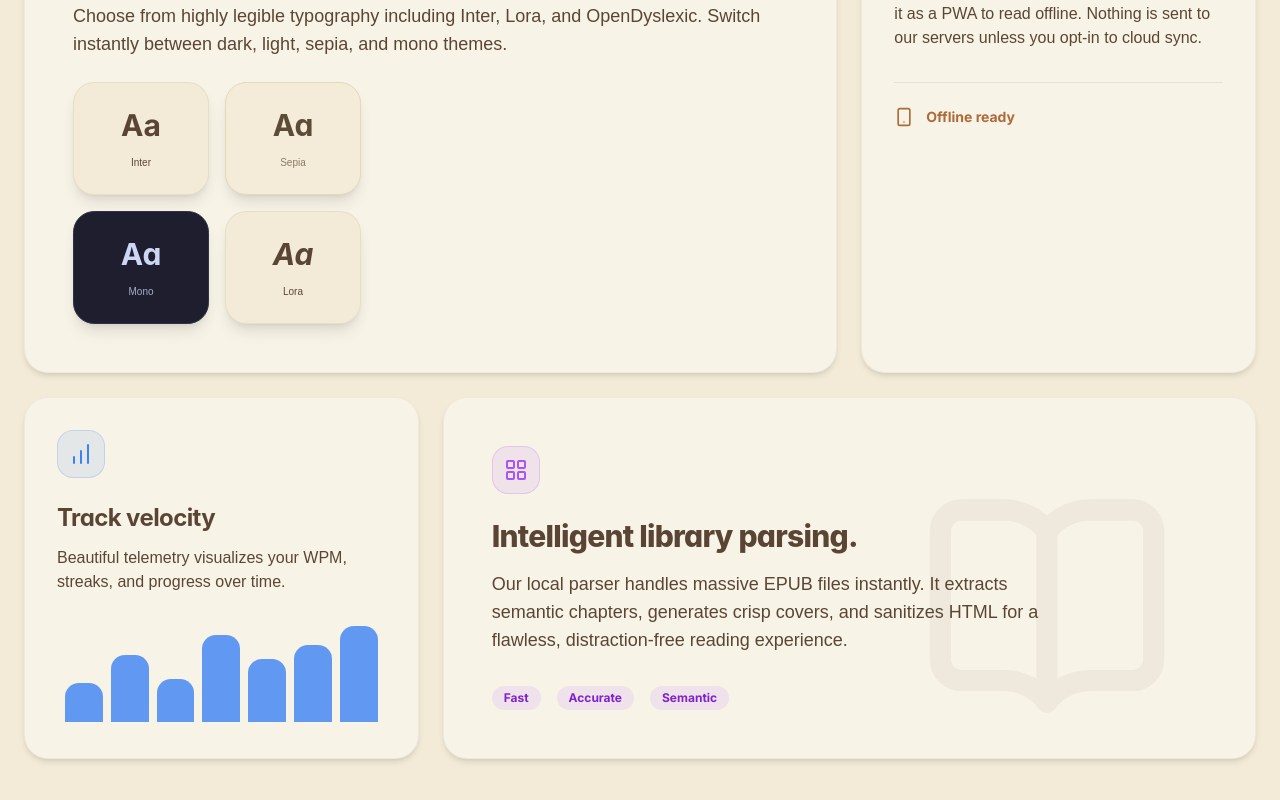
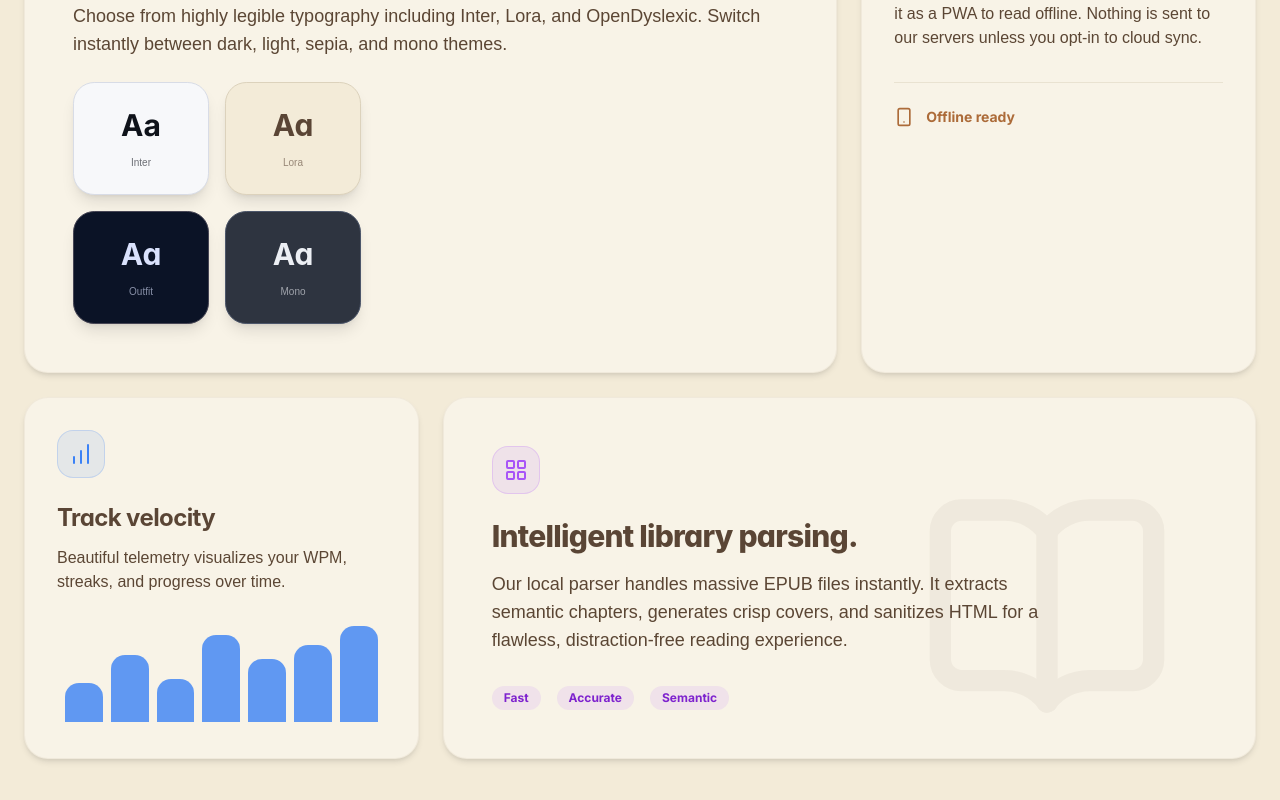
Before and after one commit to Doritozz05/Visus, a Next.js app: page / in a window 1280 px wide. Shown: the part 2938-3738 px from the top of the page. Built offline with nearby package versions, Linux system fonts and the light colour scheme; no server answers; a web font is replaced by a local one.

Commit message:
Update BentoFeatures.tsx

```diff
--- a/src/components/landing/BentoFeatures.tsx
+++ b/src/components/landing/BentoFeatures.tsx
@@ -32,21 +32,25 @@ export function BentoFeatures() {
           </div>
 
           <div className="w-full md:w-72 grid grid-cols-2 gap-4 shrink-0">
-            <div className="bg-background rounded-2xl border border-border/50 p-6 text-center shadow-lg transition-transform hover:scale-105">
-              <span className="font-sans text-3xl font-bold text-foreground block">Aa</span>
-              <span className="text-[10px] text-muted-foreground mt-3 block">Inter</span>
+            {/* Square 1: Light Paper + Inter */}
+            <div className="bg-[#f7f8fa] rounded-2xl border border-[#d8dce6] p-6 text-center shadow-lg transition-transform hover:scale-105">
+              <span className="font-sans text-3xl font-bold text-[#0f131a] block">Aa</span>
+              <span className="text-[10px] text-[#0f131a]/60 mt-3 block">Inter</span>
             </div>
-            <div className="bg-[#f4ecd8] rounded-2xl border border-[#e5d8b8] p-6 text-center shadow-lg transition-transform hover:scale-105">
-              <span className="font-serif text-3xl font-bold text-[#5c4b37] block">Aa</span>
-              <span className="text-[10px] text-[#8a7b66] mt-3 block">Sepia</span>
+            {/* Square 2: Sepia Warm + Lora */}
+            <div className="bg-[#f3ebd8] rounded-2xl border border-[#dcd2bc] p-6 text-center shadow-lg transition-transform hover:scale-105">
+              <span className="font-serif text-3xl font-bold text-[#5a4535] block">Aa</span>
+              <span className="text-[10px] text-[#5a4535]/60 mt-3 block">Lora</span>
             </div>
-            <div className="bg-[#1e1e2e] rounded-2xl border border-[#313244] p-6 text-center shadow-lg transition-transform hover:scale-105">
-              <span className="font-mono text-3xl font-bold text-[#cdd6f4] block">Aa</span>
-              <span className="text-[10px] text-[#a6adc8] mt-3 block">Mono</span>
+            {/* Square 3: Dark Violet + Outfit */}
+            <div className="bg-[#0b1326] rounded-2xl border border-[#464554] p-6 text-center shadow-lg transition-transform hover:scale-105">
+              <span className="font-heading text-3xl font-bold text-[#dae2fd] block">Aa</span>
+              <span className="text-[10px] text-[#dae2fd]/60 mt-3 block">Outfit</span>
             </div>
-            <div className="bg-background rounded-2xl border border-border/50 p-6 text-center flex flex-col items-center justify-center shadow-lg transition-transform hover:scale-105">
-              <span className="font-serif text-3xl font-bold text-foreground block italic">Aa</span>
-              <span className="text-[10px] text-muted-foreground mt-3 block">Lora</span>
+            {/* Square 4: Nord Arctic + Mono */}
+            <div className="bg-[#2e3440] rounded-2xl border border-[#4c566a] p-6 text-center shadow-lg transition-transform hover:scale-105">
+              <span className="font-mono text-3xl font-bold text-[#eceff4] block">Aa</span>
+              <span className="text-[10px] text-[#eceff4]/60 mt-3 block">Mono</span>
             </div>
           </div>
         </SpotlightCard>
```
